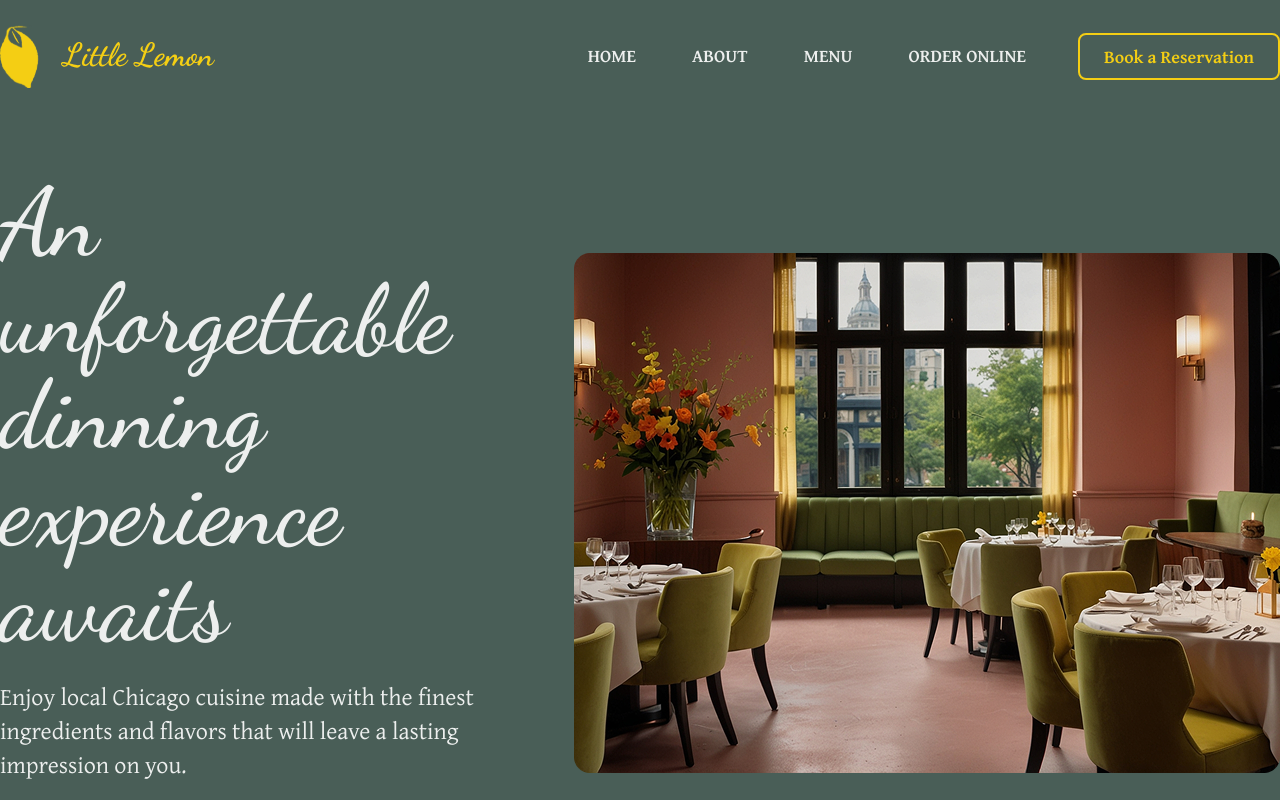
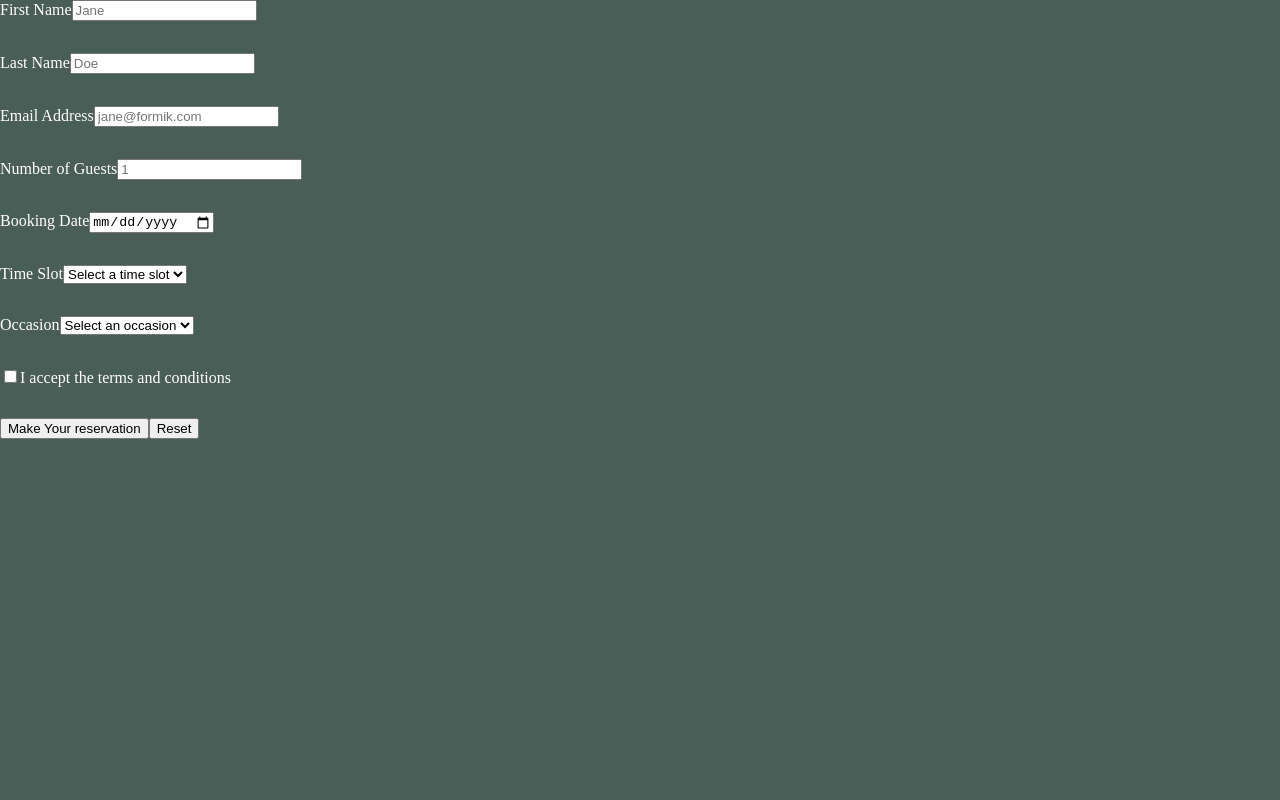
Before and after one commit to devmarto/little-lemon, a React (Create React App) app: page / in a window 1280 px wide. Shown: the top 800 px of the page. Built offline with nearby package versions, Linux system fonts and the light colour scheme.

Commit message:
create form with formik

```diff
--- a/package.json
+++ b/package.json
@@ -7,11 +7,13 @@
     "@testing-library/jest-dom": "^6.6.3",
     "@testing-library/react": "^16.3.0",
     "@testing-library/user-event": "^13.5.0",
+    "formik": "^2.4.6",
     "react": "^19.1.0",
     "react-dom": "^19.1.0",
     "react-scripts": "5.0.1",
     "swiper": "^11.2.6",
-    "web-vitals": "^2.1.4"
+    "web-vitals": "^2.1.4",
+    "yup": "^1.6.1"
   },
   "scripts": {
     "start": "react-scripts start",
--- a/src/App.js
+++ b/src/App.js
@@ -1,23 +1,24 @@
 
-import About from "./components/About/About";
-import Footer from "./components/Footer/Footer";
-import Header from "./components/Header/Header";
-import Hero from "./components/Hero/Hero";
-import Highlight from "./components/Highlight/Highlight";
-import Testimonial from "./components/Testimonial/Testimonial";
-import BookingPage from "./components/BookingPage/BookingPage";
+// import About from "./components/About/About";
+// import Footer from "./components/Footer/Footer";
+// import Header from "./components/Header/Header";
+// import Hero from "./components/Hero/Hero";
+// import Highlight from "./components/Highlight/Highlight";
+// import Testimonial from "./components/Testimonial/Testimonial";
+import BookingForm from "./components/BookingForm/BookingForm";
+
 function App() {
 
 
   return (
     <>
-      <Header />
+      {/* <Header />
       <Hero />
       <Highlight />
       <Testimonial />
       <About />
-      <Footer />
-      <BookingPage />
+      <Footer /> */}
+      <BookingForm />
     </>
   );
 }
--- a/src/components/BookingForm/BookingForm.css
+++ b/src/components/BookingForm/BookingForm.css
@@ -1,48 +1,10 @@
-.booking-form {
-  display: grid;
-  max-width: 200px;
-  gap: 20px;
-  padding: 20px;
+form{
+    color: #FFF;
+}
+.form-group{
+    margin-bottom: 2rem;
 }
 
-.form-group {
-  display: flex;
-  flex-direction: column;
-  gap: 8px;
+.error{
+    color: rgb(255, 117, 117);
 }
-
-.form-group label {
-  font-weight: 500;
-  color: #333;
-}
-
-.form-group input,
-.form-group select {
-  padding: 8px 12px;
-  border: 1px solid #ddd;
-  border-radius: 4px;
-  font-size: 16px;
-}
-
-.form-group input:focus,
-.form-group select:focus {
-  outline: none;
-  border-color: #495E57;
-  box-shadow: 0 0 0 2px rgba(73, 94, 87, 0.2);
-}
-
-.submit-button {
-  background-color: #495E57;
-  color: white;
-  padding: 12px 24px;
-  border: none;
-  border-radius: 4px;
-  font-size: 16px;
-  font-weight: 600;
-  cursor: pointer;
-  transition: background-color 0.3s ease;
-}
-
-.submit-button:hover {
-  background-color: #3a4a44;
-}
--- a/src/components/BookingForm/BookingForm.js
+++ b/src/components/BookingForm/BookingForm.js
@@ -1,88 +1,165 @@
-import React, { useState } from 'react';
+import { Formik, Form, useField } from 'formik';
 import './BookingForm.css';
+import * as Yup from 'yup';
 
-function BookingForm({ availableTimes, dispatch }) {
-    const [date, setDate] = useState('');
-    const [selectedTime, setSelectedTime] = useState('');
-    const [guests, setGuests] = useState('');
-    const [occasion, setOccasion] = useState('');
 
-    const handleDateChange = (e) => {
-        const newDate = e.target.value;
-        setDate(newDate);
-        dispatch({ type: 'UPDATE_TIMES', payload: newDate });
-    };
+const MyTextInput = ({ label, ...props}) => {
+    const [field, meta] = useField(props)
+    return (
+        <div className='form-group'>
+            <label htmlFor={props.id || props.name}>{label}</label>
+            <input className="text-input" {...field} {...props}/>
+            {meta.touched && meta.error ? (
+                <div className="error">{meta.error}</div>
+            ) : null}
+        </div>
+    );
+};
 
-    const handleSubmit = (e) => {
-        e.preventDefault();
-        console.log(date, selectedTime, guests, occasion);
-    };
 
+const MyCheckbox = ({ children, ...props}) => {
+    const [field, meta] = useField({ ...props, type: 'checkbox'})
     return (
-        <form className="booking-form" onSubmit={handleSubmit}>
-            <div className="form-group">
-                <label htmlFor="res-date">Choose date</label>
-                <input
-                    type="date"
-                    id="res-date"
-                    name="res-date"
-                    value={date}
-                    onChange={handleDateChange}
-                    required
-                />
-            </div>
+        <div className='form-group'>
+            <input type='checkbox' {...field} {...props}/>
+            <label htmlFor={field.name}>{children}</label>
+            {meta.touched && meta.error ? (
+                <div className="error">{meta.error}</div>
+            ) : null}
+        </div>
+    );
+};
 
-            <div className="form-group">
-                <label htmlFor="res-time">Choose time</label>
-                <select
-                    id="res-time"
-                    name="res-time"
-                    value={selectedTime}
-                    onChange={(e) => setSelectedTime(e.target.value)}
-                    required
-                >
-                    <option value="">Select a time</option>
-                    {availableTimes.map((time) => (
-                        <option key={time} value={time}>{time}</option>
-                    ))}
-                </select>
-            </div>
+const MySelect = ({ label, ...props }) => {
+    const [field, meta] = useField(props);
+    return (
+        <div className='form-group'>
+            <label htmlFor={props.id || props.name}>{label}</label>
+            <select {...field} {...props} />
+            {meta.touched && meta.error ? (
+                <div className="error">{meta.error}</div>
+            ) : null}
+        </div>
+    );
+};
 
-            <div className="form-group">
-                <label htmlFor="guests">Number of guests</label>
-                <input
-                    type="number"
-                    id="guests"
-                    name="guests"
-                    placeholder="1"
-                    min="1"
-                    max="10"
-                    value={guests}
-                    onChange={(e) => setGuests(e.target.value)}
-                    required
-                />
-            </div>
+export default function BookingForm() {
+    return (
+        <>
+            <Formik
+                initialValues={{
+                    firstName: '',
+                    lastName: '',
+                    email: '',
+                    numberOfGuests: '',
+                    bookingDate: '',
+                    timeSlot: '',
+                    occasion: '',
+                    acceptedTerms: false,
+                }}
+                validationSchema={Yup.object({
+                    firstName: Yup.string()
+                        .max(15, 'Must be 15 characters or less')
+                        .required('Required'),
+                    lastName: Yup.string()
+                        .max(20, 'Must be 20 characters or less')
+                        .required('Required'),
+                    email: Yup.string()
+                        .email('Invalid email address')
+                        .required('Required'),
+                    numberOfGuests: Yup.number()
+                        .min(1, 'Must be at least 1 guest')
+                        .max(10, 'Must be less than 10 guests')
+                        .required('Required'),
+                    bookingDate: Yup.date()
+                        .required('Required'),
+                    timeSlot: Yup.string()
+                        .oneOf(
+                        ['17:00', '18:00', '19:00', '20:00', '21:00', '22:00'],
+                        'Invalid Time Slot'
+                        )
+                        .required('Required'),
+                    occasion: Yup.string()
+                        .required('Required')
+                        .oneOf(
+                            ['Birthday', 'Anniversary', 'Business Meeting', 'Engagement', 'Other'],
+                            'Invalid Occasion'
+                        ),
+                    acceptedTerms: Yup.boolean()
+                        .required('Required')
+                        .oneOf([true], 'You must accept the terms and conditions.'),
+                })}
+                onSubmit={(values, { setSubmitting }) => {
+                    setTimeout(() => {
+                        console.log(JSON.stringify(values, null, 2));
+                        setSubmitting(false);
+                    }, 400);
+                }}
+            >
+                <Form>
 
-            <div className="form-group">
-                <label htmlFor="occasion">Occasion</label>
-                <select
-                    id="occasion"
-                    name="occasion"
-                    value={occasion}
-                    onChange={(e) => setOccasion(e.target.value)}
-                    required
-                >
-                    <option value="">Select an occasion</option>
-                    <option value="birthday">Birthday</option>
-                    <option value="anniversary">Anniversary</option>
-                </select>
-            </div>
+                    <MyTextInput
+                        label="First Name"
+                        name="firstName"
+                        type="text"
+                        placeholder="Jane"
+                    />
 
-            <button type="submit" className="submit-button">
-                Make Your Reservation
-            </button>
-        </form>
+                    <MyTextInput
+                        label="Last Name"
+                        name="lastName"
+                        type="text"
+                        placeholder="Doe"
+                    />
+
+                    <MyTextInput
+                        label="Email Address"
+                        name="email"
+                        type="email"
+                        placeholder="jane@formik.com"
+                    />
+
+                    <MyTextInput
+                        label="Number of Guests"
+                        name="numberOfGuests"
+                        type="number"
+                        placeholder="1"
+                    />
+
+                    <MyTextInput
+                        label="Booking Date"
+                        name="bookingDate"
+                        type="date"
+                        placeholder="2025-01-01"
+                    />
+
+                    <MySelect label="Time Slot" name="timeSlot">
+                        <option value="">Select a time slot</option>
+                        <option value="17:00">17:00</option>
+                        <option value="18:00">18:00</option>
+                        <option value="19:00">19:00</option>
+                        <option value="20:00">20:00</option>
+                        <option value="21:00">21:00</option>
+                        <option value="22:00">22:00</option>
+                    </MySelect>
+
+                    <MySelect label="Occasion" name="occasion">
+                        <option value="">Select an occasion</option>
+                        <option value="Birthday">Birthday</option>
+                        <option value="Anniversary">Anniversary</option>
+                        <option value="Business Meeting">Business Meeting</option>
+                        <option value="Engagement">Engagement</option>
+                        <option value="Other">Other</option>
+                    </MySelect>
+
+                    <MyCheckbox name="acceptedTerms">
+                        I accept the terms and conditions
+                    </MyCheckbox>
+
+                    <button type="submit">Make Your reservation</button>
+                    <button type="reset">Reset</button>
+                </Form>
+            </Formik>
+        </>
     );
 }
-
-export default BookingForm;
--- a/src/components/BookingPage/BookingPage.js
+++ /dev/null
@@ -1,45 +0,0 @@
-import React, { useReducer } from 'react';
-import BookingForm from '../BookingForm/BookingForm';
-import Header from '../Header/Header';
-import Footer from '../Footer/Footer';
-
-const UPDATE_TIMES = 'UPDATE_TIMES';
-
-function timesReducer(state, action) {
-  switch (action.type) {
-    case UPDATE_TIMES:
-      return updateTimes(action.payload);
-    default:
-      return state;
-  }
-}
-
-function initializeTimes() {
-  return [
-    "17:00",
-    "18:00",
-    "19:00",
-    "20:00",
-    "21:00",
-    "22:00"
-  ];
-}
-
-function updateTimes(selectedDate) {
-  return initializeTimes();
-}
-
-export default function BookingPage() {
-    const [availableTimes, dispatch] = useReducer(timesReducer, initializeTimes());
-
-    return (
-        <>
-            <Header />
-            <BookingForm
-                availableTimes={availableTimes}
-                dispatch={dispatch}
-            />
-            <Footer />
-        </>
-    );
-}
```
Also changed, not shown: src/components/BookingPage/BookingPage.css (deleted), 2 other files (tests, documents, lock files or other folders).
